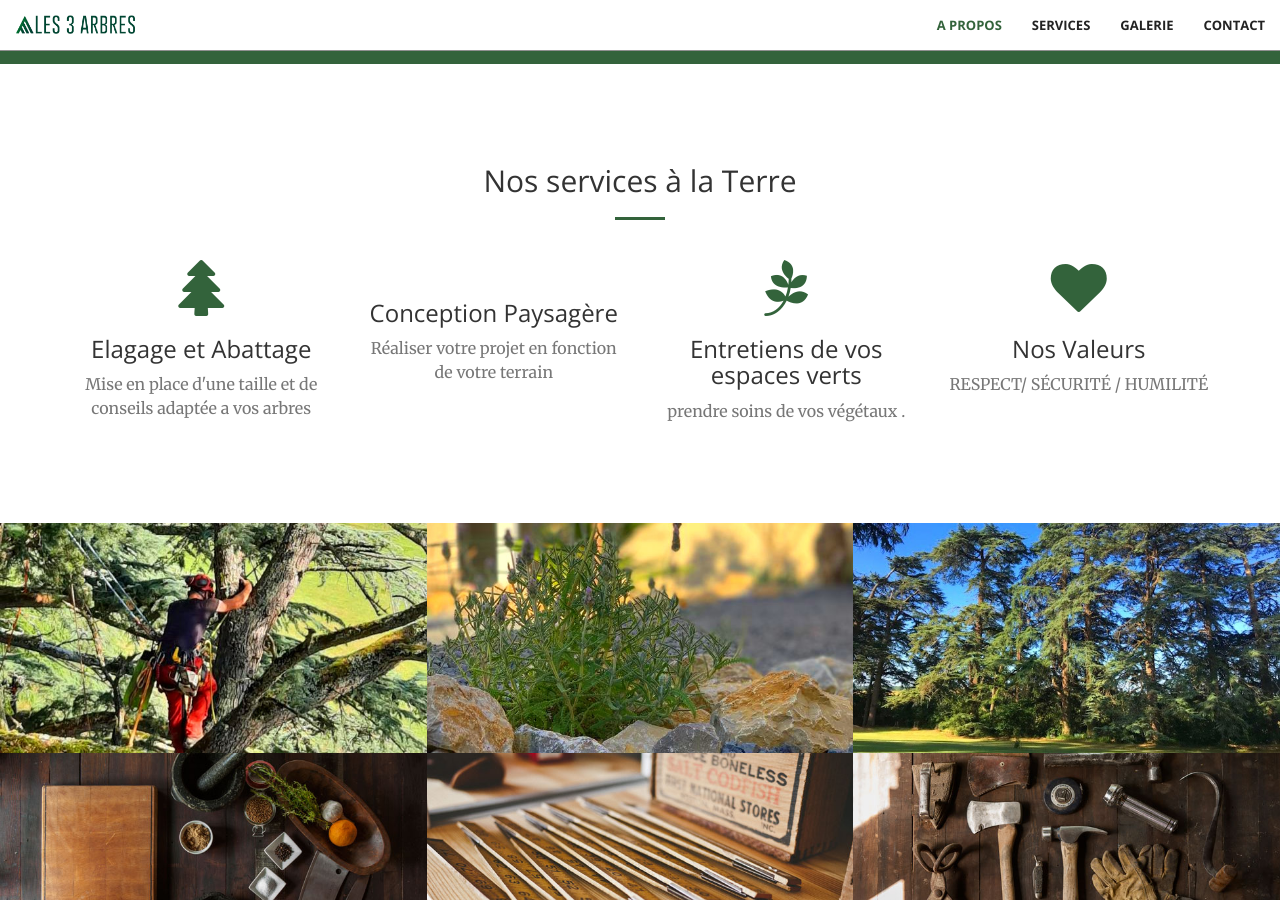
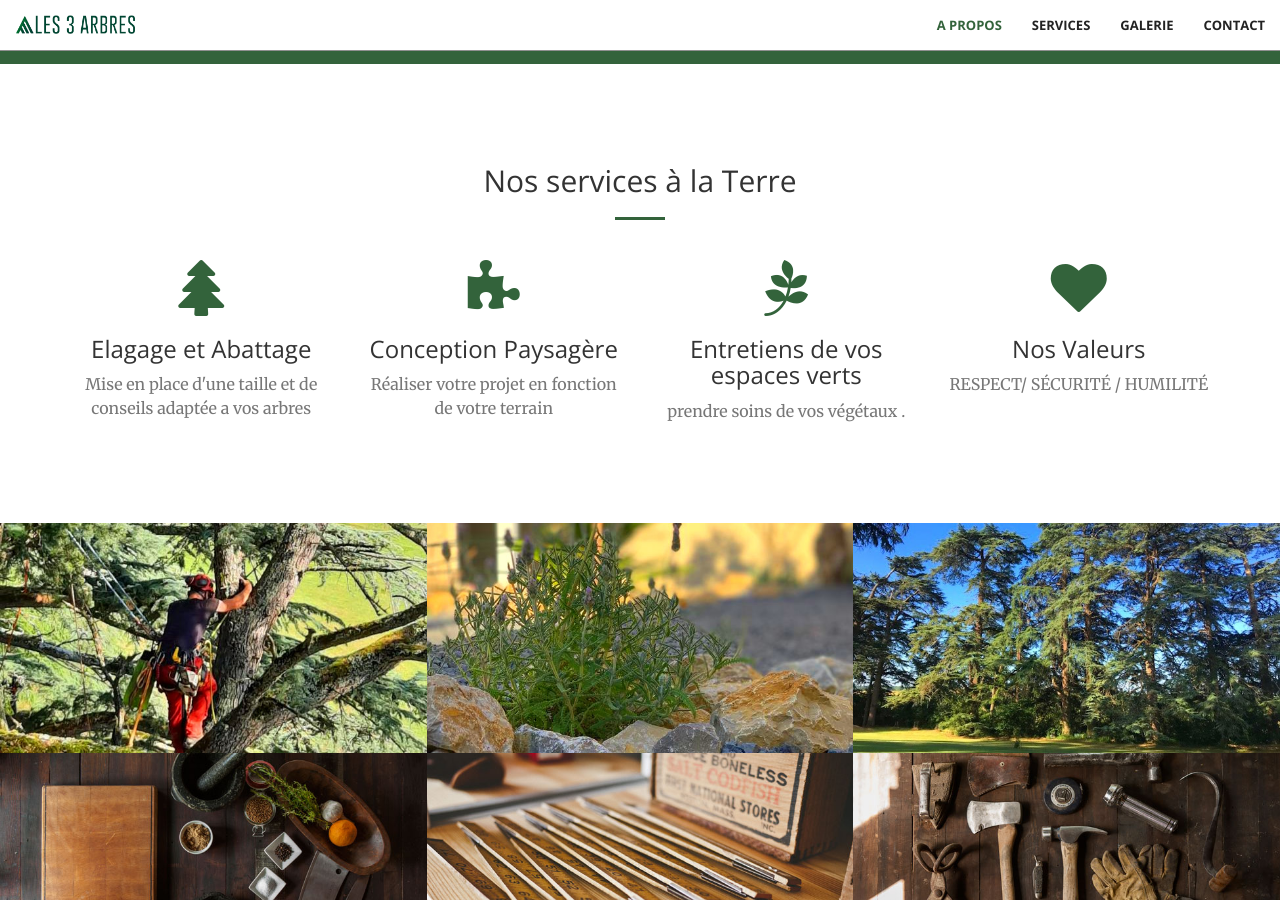
Before and after one commit to 3Abres/3Abres.github.io, a Jekyll site: the page built from index.html, in a window 1280 px wide and 900 px high, scrolled down 1422 px. Built offline with Jekyll 4.4.1, drawn with Linux system fonts in a browser that asks for light colours.

Commit message:
Update services.html

```diff
--- a/_includes/services.html
+++ b/_includes/services.html
@@ -18,7 +18,7 @@
             </div>
             <div class="col-lg-3 col-md-6 text-center">
                 <div class="service-box">
-                    <i class="fa fa-brands fa-think-peaks wow bounceIn text-primary" data-wow-delay=".1s"></i>
+                    <i class="fa fa-4x fa-puzzle-piece wow bounceIn text-primary" data-wow-delay=".1s"></i>
                     <h3>Conception Paysagère </h3>
                     <p class="text-muted"> Réaliser votre projet en fonction de votre terrain
                 </p>
```
